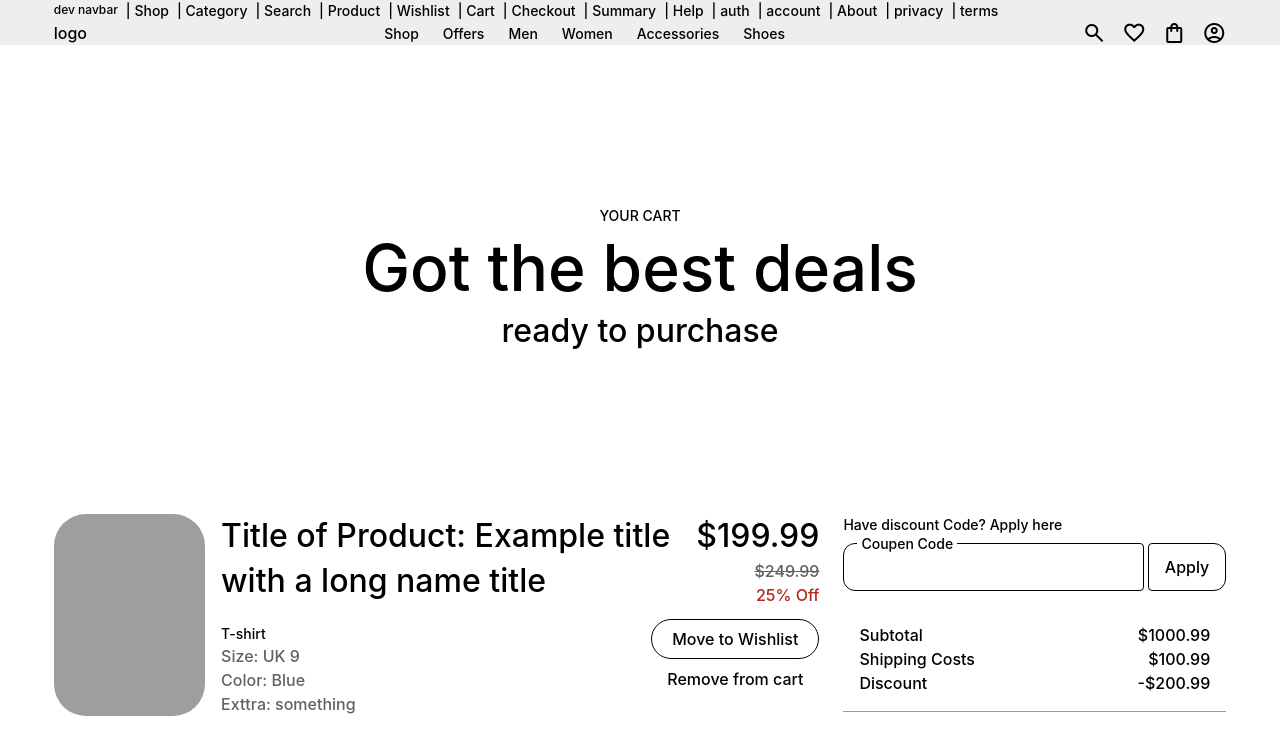
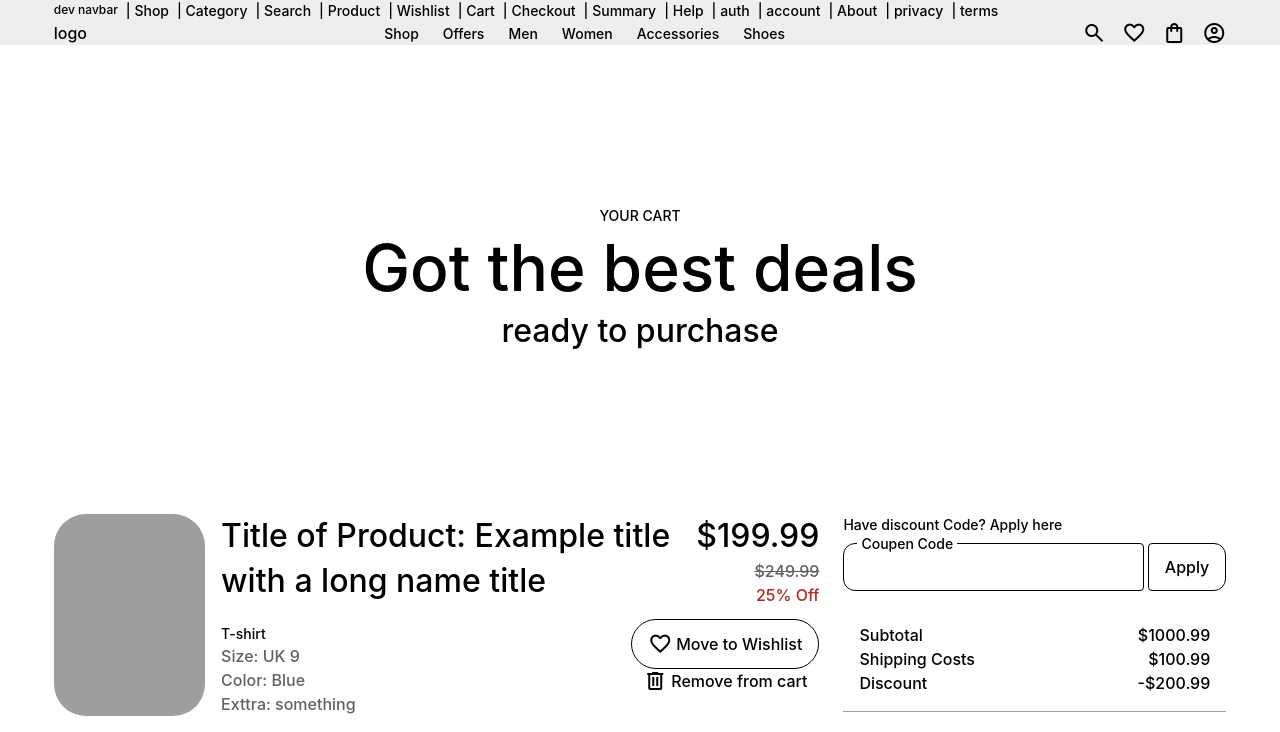
Before and after one commit to mintdexdev/lunastore, a React (Vite) app: page /shop/cart in a window 1280 px wide. Shown: the top 732 px of the page. Built offline with nearby package versions, Linux system fonts and the light colour scheme; grey boxes are pictures that could not be loaded; a web font is replaced by a local one.

Commit message:
add more varients and interactions

```diff
--- a/src/app/index.css
+++ b/src/app/index.css
@@ -145,7 +145,11 @@
    --color-secondary-a: #111111;
 
    --color-tertiary: #0071e3;
-   --color-tertiary-a: #012061;
+   --color-tertiary-a: #2686E7;
+   --color-tertiary-b: #61A7EE;
+   --color-tertiary-c: #80B8F1;
+   --color-tertiary-d: #9EC9F4;
+   --color-tertiary-e: #D9EAFB;
 
    --color-error: #b3261e;
 
@@ -170,7 +174,11 @@
    --color-secondary-a: #111111;
 
    --color-tertiary: #0071e3;
-   --color-tertiary-a: #012061;
+   --color-tertiary-a: #2686E7;
+   --color-tertiary-b: #61A7EE;
+   --color-tertiary-c: #80B8F1;
+   --color-tertiary-d: #9EC9F4;
+   --color-tertiary-e: #D9EAFB;
 
    --color-c-error: #b3261e;
 
@@ -277,7 +285,7 @@
    color: var(--color-secondary);
  }
 
- button,
+ button:not([disabled]),
  a {
    @apply cursor-pointer
  }
--- a/src/components/Button.jsx
+++ b/src/components/Button.jsx
@@ -1,44 +1,67 @@
 import { twMerge } from 'tailwind-merge';
+import { Icon } from '@/components';
 
 export default function Button({
-  varient = 'default',
+  className = "",
+  children = 'button',
+  varient = 'round',
   type = 'button',
-  children = 'button content',
-  className,
+  square = false,
+  icon = false,
+  trailingIcon = false,
+  disabled = false,
   ...props
 }) {
 
-  if (varient === 'noCover') {
+
+  if (disabled) {
+    // nocover/square
+    if (varient === 'noCover') {
+      className = `p-0 border-0 bg-transparent text-neutral-d ${className}`;
+    } else if (varient = 'outline') {
+      className = `bg-transparent text-neutral-d border-neutral-d ${className}`;
+    }
+
+    if (square) {
+      className = `rounded-2xl ${className}`;
+    }
+
     return (
       <button
-        className={twMerge('block h-10 px-4 w-full', className)}
+        className={twMerge('w-full px-4 py-3 flex gap-1 items-center justify-center border rounded-full text-primary bg-tertiary-d border-tertiary-d', className)}
         type={type}
-        {...props}
+        disabled
       >
+        {icon && <Icon name={icon} />}
         {children}
+        {trailingIcon && <Icon name={trailingIcon} />}
       </button>
     )
   }
 
-  if (varient === 'outline') {
-    return (
-      <button
-        className={twMerge('block h-10 px-4 w-full rounded-full border', className)}
-        type={type}
-        {...props}
-      >
-        {children}
-      </button>
-    )
+  // variant
+
+  if (varient === 'noCover') {
+    className = `p-0 border-0 bg-transparent text-secondary hover:text-tertiary hover:bg-transparent hover:border-transparent ${className}`;
+  } else if (varient === 'outline') {
+    className = `bg-transparent text-secondary border-secondary hover:text-tertiary hover:bg-tertiary-e hover:border-tertiary ${className}`;
+  }
+
+  if (square) {
+    className = `rounded-2xl ${className}`;
   }
 
   return (
     <button
-      className={twMerge('block h-10 px-4 w-full rounded-full bg-tertiary text-primary', className)}
+      className={twMerge('w-full px-4 py-3 flex gap-1 items-center justify-center border rounded-full text-primary bg-tertiary border-tertiary duration-300 ease-out transition-discrete hover:bg-tertiary-b hover:border-tertiary-b active:brightness-75', className)}
       type={type}
       {...props}
     >
-      {children}
+      {icon && <Icon name={icon} />}
+      {varient === 'noCover'
+        ? <span className='hover:underline '>{children}</span>
+        : children}
+      {trailingIcon && <Icon name={trailingIcon} />}
     </button>
   )
 }
--- /dev/null
+++ b/src/components/Icon.jsx
@@ -0,0 +1,6 @@
+export default function Icon({ name }) {
+  if (!name) return null;
+  const iconName = name === true ? "crop_free" : name;
+
+  return <span className='material-symbols-outlined'>{iconName}</span>
+}
--- a/src/components/index.js
+++ b/src/components/index.js
@@ -6,6 +6,7 @@ import Button from './Button.jsx';
 import TextField from './TextField.jsx';
 import Navbar from './Navbar.jsx';
 import Footer from './Footer.jsx';
+import Icon from './Icon.jsx';
 
 import Container from './Container.jsx';
 
@@ -28,6 +29,7 @@ export {
   TextField,
   Navbar,
   Footer,
+  Icon,
   Container,
   ProductCard,
   TotalPriceCard,
```
